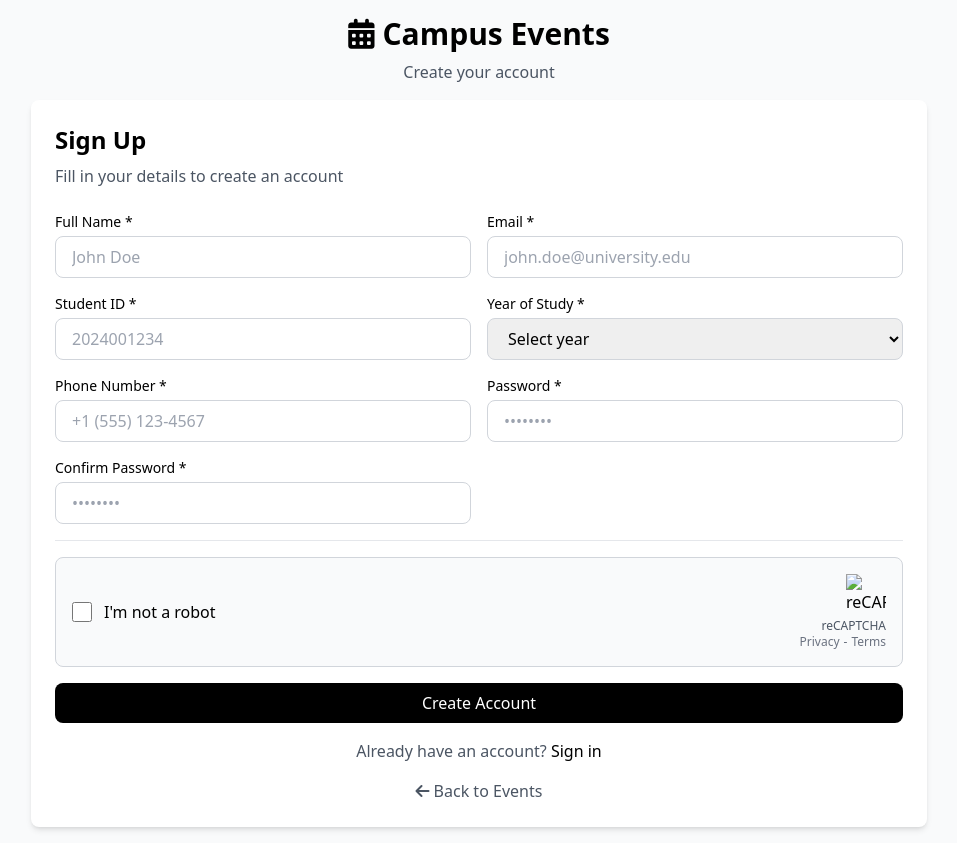
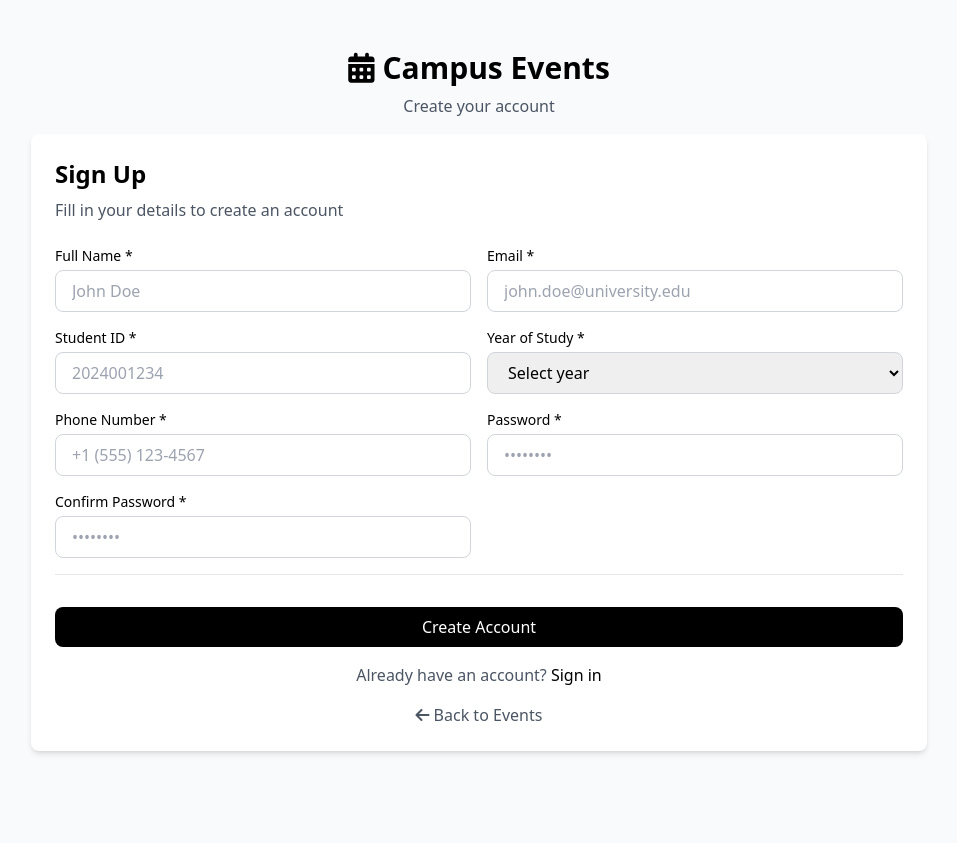
Before and after one commit to Taha7486/Mini-Projet, a PHP site: page /signup.php in a window 1280 px wide. Shown: the whole page, without its empty margins (161-1118 px from the left). After the commit the page ends 754 px from the top, so only its background shows below. Run offline with PHP 8.4, Linux system fonts and the light colour scheme; some libraries are stand-ins or nearby versions.

Commit message:
Ajout captcha

```diff
--- a/signup.php
+++ b/signup.php
@@ -14,6 +14,7 @@ if(isLoggedIn()) {
     <title>Sign Up - Campus Events</title>
     <script src="https://cdn.tailwindcss.com"></script>
     <link rel="stylesheet" href="https://cdnjs.cloudflare.com/ajax/libs/font-awesome/6.4.0/css/all.min.css">
+    <script src="https://js.hcaptcha.com/1/api.js" async defer></script>
 </head>
 <body class="bg-gray-50 min-h-screen flex items-center justify-center p-4">
     <div class="w-full max-w-4xl space-y-4">
@@ -111,31 +112,9 @@ if(isLoggedIn()) {
                     </div>
                 </div>
 
-                <!-- CAPTCHA -->
+                <!-- hCaptcha -->
                 <div class="pt-4 border-t">
-                    <div class="border border-gray-300 rounded-lg p-4 bg-gray-50">
-                        <div class="flex items-center justify-between">
-                            <div class="flex items-center gap-3">
-                                <input type="checkbox" id="captcha" name="captcha" required
-                                       class="w-5 h-5 cursor-pointer">
-                                <label for="captcha" class="cursor-pointer select-none">
-                                    I'm not a robot
-                                </label>
-                            </div>
-                            <div class="flex flex-col items-end gap-1">
-                                <img src="https://www.gstatic.com/recaptcha/api2/logo_48.png"
-                                     alt="reCAPTCHA" class="h-10 w-10">
-                                <div class="flex flex-col items-end">
-                                    <span class="text-xs text-gray-600">reCAPTCHA</span>
-                                    <div class="flex gap-1 text-xs text-gray-500">
-                                        <a href="#" class="hover:underline">Privacy</a>
-                                        <span>-</span>
-                                        <a href="#" class="hover:underline">Terms</a>
-                                    </div>
-                                </div>
-                            </div>
-                        </div>
-                    </div>
+                    <div class="h-captcha" data-sitekey="1396d050-6650-4506-b164-48ac8fe4a3b0"></div>
                 </div>
 
                 <button type="submit" id="submitBtn"
@@ -206,9 +185,10 @@ if(isLoggedIn()) {
                 return;
             }
 
-            // Validate CAPTCHA
-            if (!document.getElementById('captcha').checked) {
-                errorText.textContent = "Please verify that you're not a robot";
+            // Validate hCaptcha
+            const hToken = (document.querySelector('[name="h-captcha-response"]')?.value || '');
+            if (!hToken) {
+                errorText.textContent = "Please complete the captcha";
                 errorMessage.classList.remove('hidden');
                 return;
             }
@@ -235,7 +215,8 @@ if(isLoggedIn()) {
                 year: formData.get('year'),
                 department: effectiveDepartment,
                 phone_number: formData.get('phone_number'),
-                password: formData.get('password')
+                password: formData.get('password'),
+                hcaptcha_token: hToken
             };
 
             try {
```
Also changed, not shown: api/auth.php (+52 -0 lines), login.php (+6 -1 lines).
